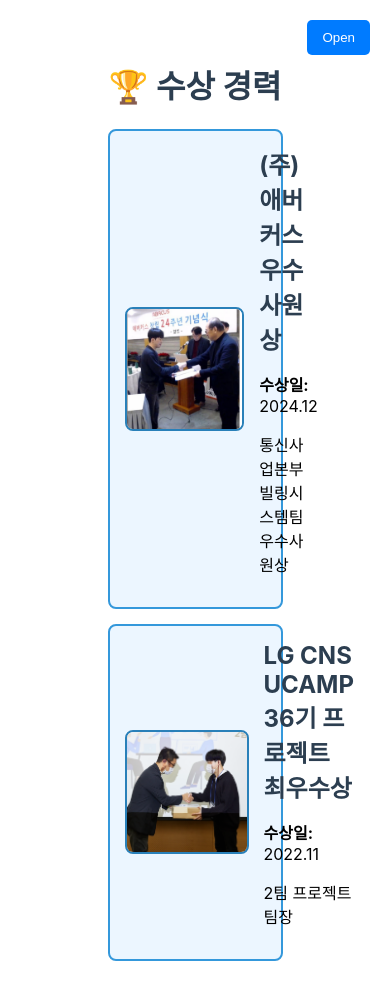
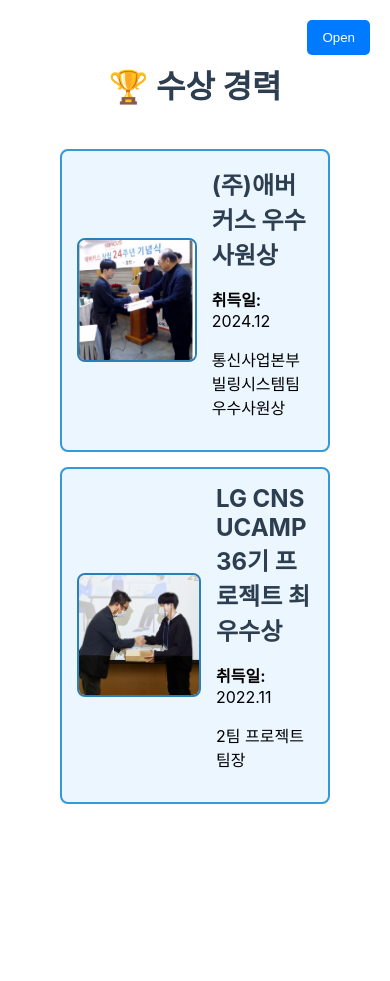
Before and after one commit to seulgae/seulgae.github.io, a React (Create React App) app: page /#/Awards in a window 390 px wide. After the commit the page ends 844 px from the top, so only its background shows below. Built offline with nearby package versions, Linux system fonts and the light colour scheme.

Commit message:
모바일 css 적용

```diff
--- a/src/pages/AwardsList.css
+++ b/src/pages/AwardsList.css
@@ -1,8 +1,15 @@
 /* 전체 컨테이너 스타일 */
 .awards-container {
-    max-width: 50%;
+  max-width: 70%;
   margin: 0 auto;
   padding: 20px;
+}
+
+@media screen and (max-width: 768px) {
+  .awards-container {
+    max-width: 100%;
+    padding: 20px; /* 필요하다면 여기도 조정 */
+  }
 }
 
 /* 수상 목록 스타일 */
@@ -13,7 +20,7 @@
 }
 
 /* 개별 수상 항목 */
-  .award-card {
+.awards-card {
   display: flex;
   align-items: center;
   border: 2px solid #3498db; /* 푸른색 테두리 */
@@ -23,23 +30,72 @@
   transition: 0.3s;
 }
 
-  .award-card:hover {
+.awards-card:hover {
   box-shadow: 0px 4px 10px rgba(52, 152, 219, 0.3); /* 푸른색 그림자 효과 */
   transform: scale(1.02);
 }
 
 /* 이미지 스타일 (네모난 형태 유지) */
-  .award-image {
-    width: 120px;   /* 이미지 크기 조절 */
+.awards-image {
+  width: 120px;
   height: 120px;
-    border-radius: 8px; /* 살짝 둥근 모서리 추가 */
+  border-radius: 8px;
   margin-right: 15px;
   object-fit: cover;
-    border: 2px solid #2980b9; /* 진한 푸른색 테두리 */
+  border: 2px solid #2980b9;
+  cursor: pointer; /* 클릭 가능하게 변경 */
+  transition: transform 0.3s ease-in-out;
+}
+
+.awards-image:hover {
+  transform: scale(1.1);
 }
 
 /* 텍스트 스타일 */
-  .award-details h2 {
-    color: #2c3e50; /* 진한 푸른색 */
+.awards-details h2 {
+  color: #2c3e50;
   margin: 0;
 }
+
+/* 모달 스타일 */
+.modal {
+  position: fixed;
+  top: 0;
+  left: 0;
+  width: 100%;
+  height: 100%;
+  background: rgba(0, 0, 0, 0.7);
+  display: flex;
+  align-items: center;
+  justify-content: center;
+  z-index: 1000;
+}
+
+.modal-content {
+  max-width: 80%;
+  max-height: 80%;
+  background: white;
+  padding: 10px;
+  border-radius: 8px;
+  text-align: center;
+}
+
+.modal-content img {
+  width: 100%;
+  height: auto;
+  border-radius: 8px;
+  max-height: 90vh;
+  object-fit: contain;
+}
+
+.modal-close {
+  position: absolute;
+  top: 20px;
+  right: 20px;
+  background: white;
+  border: none;
+  font-size: 24px;
+  cursor: pointer;
+  padding: 5px 10px;
+  border-radius: 50%;
+}
--- a/src/pages/AwardsList.js
+++ b/src/pages/AwardsList.js
@@ -1,19 +1,38 @@
-import React from "react";
+import React, { useState } from "react";
 import "./AwardsList.css"; // 스타일 파일 추가
 
 const AwardsList = ({ awards }) => {
+  const [selectedImage, setSelectedImage] = useState(null);
+
   return (
-    <div className="awards-list">
-      {awards.map((award, index) => (
-        <div key={index} className="award-card">
-          <img src={award.image} alt={award.title} className="award-image" />
-          <div className="award-details">
-            <h2>{award.title}</h2>
-            <p><strong>수상일:</strong> {award.date}</p>
-            <p>{award.description}</p>
+    <div className="awards-container">
+      <div className="awards-list">
+        {awards.map((award, index) => (
+          <div key={index} className="awards-card">
+            <img
+              src={award.image}
+              alt={award.title}
+              className="awards-image"
+              onClick={() => setSelectedImage(award.image)} // 이미지 클릭 시 모달 오픈
+            />
+            <div className="awards-details">
+              <h2>{award.title}</h2>
+              <p><strong>취득일:</strong> {award.date}</p>
+              <p>{award.description}</p>
+            </div>
+          </div>
+        ))}
+      </div>
+
+      {/* 이미지 확대 모달 */}
+      {selectedImage && (
+        <div className="modal" onClick={() => setSelectedImage(null)}> {/* 클릭하면 닫힘 */}
+          <div className="modal-content">
+            <button className="modal-close" onClick={() => setSelectedImage(null)}>×</button>
+            <img src={selectedImage} alt="확대된 자격증 이미지" />
           </div>
         </div>
-      ))}
+      )}
     </div>
   );
 };
--- a/src/pages/EducationList.css
+++ b/src/pages/EducationList.css
@@ -2,6 +2,13 @@
   max-width: 50%;
   margin: 0 auto;
   padding: 20px;
+}
+
+@media screen and (max-width: 768px) {
+  .education-container {
+    max-width: 100%;
+    padding: 20px; /* 필요하다면 여기도 조정 */
+  }
 }
 
 /* 리스트 정렬 */
--- a/src/pages/LicensesList.css
+++ b/src/pages/LicensesList.css
@@ -3,6 +3,13 @@
   max-width: 70%;
   margin: 0 auto;
   padding: 20px;
+}
+
+@media screen and (max-width: 768px) {
+  .licenses-container {
+    max-width: 100%;
+    padding: 20px; /* 필요하다면 여기도 조정 */
+  }
 }
 
 /* 수상 목록 스타일 */
--- a/src/pages/ProjectsList.css
+++ b/src/pages/ProjectsList.css
@@ -3,6 +3,13 @@
   max-width: 50%;
   margin: 0 auto;
   padding: 20px;
+}
+
+@media screen and (max-width: 768px) {
+  .projects-container {
+    max-width: 100%;
+    padding: 20px; /* 필요하다면 여기도 조정 */
+  }
 }
 
 /* 개별 프로젝트 스타일 */
--- a/src/pages/SideProjectsList.css
+++ b/src/pages/SideProjectsList.css
@@ -2,6 +2,13 @@
   max-width: 50%;
   margin: 0 auto;
   padding: 40px 20px;
+}
+
+@media screen and (max-width: 768px) {
+  .sideProjects-container {
+    max-width: 100%;
+    padding: 20px; /* 필요하다면 여기도 조정 */
+  }
 }
 
 .sideProjects-list {
```
Lines whose indentation alone changed are shown as unchanged.
